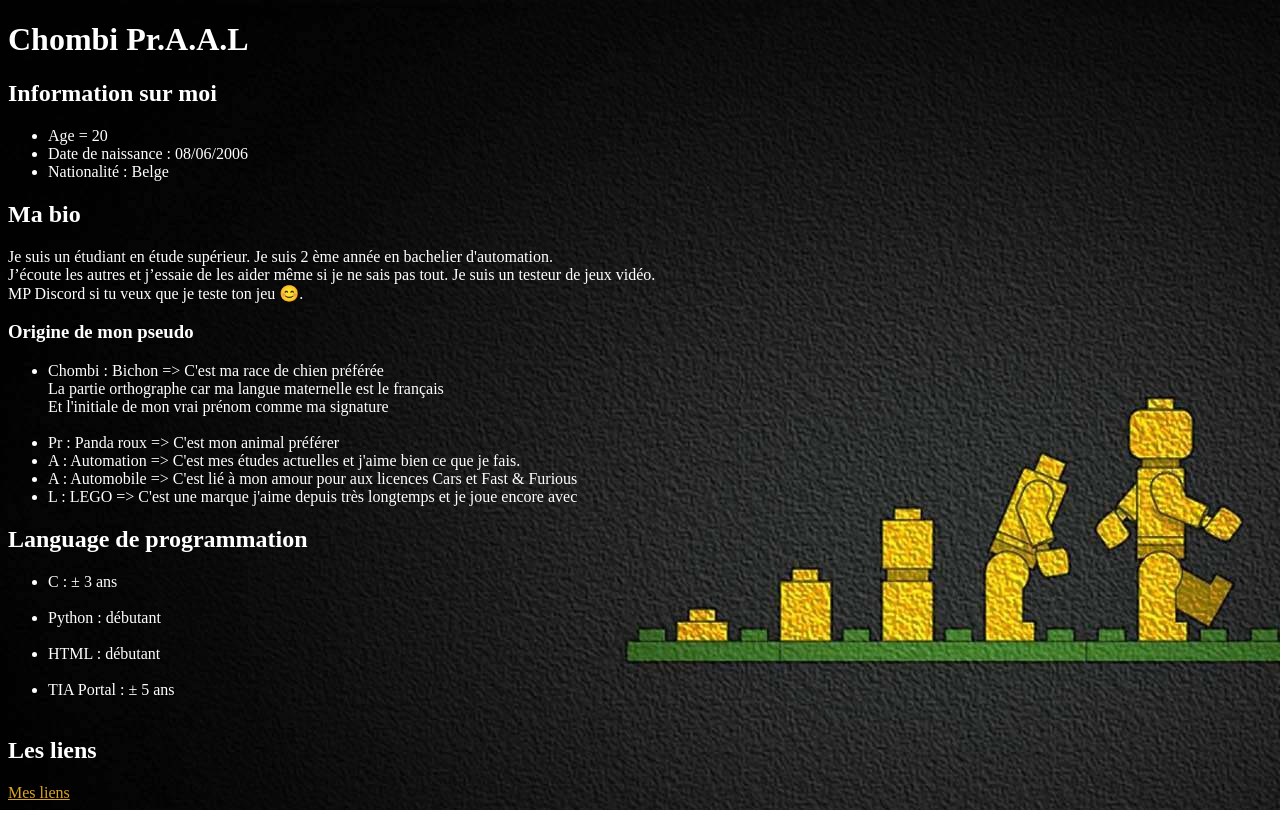
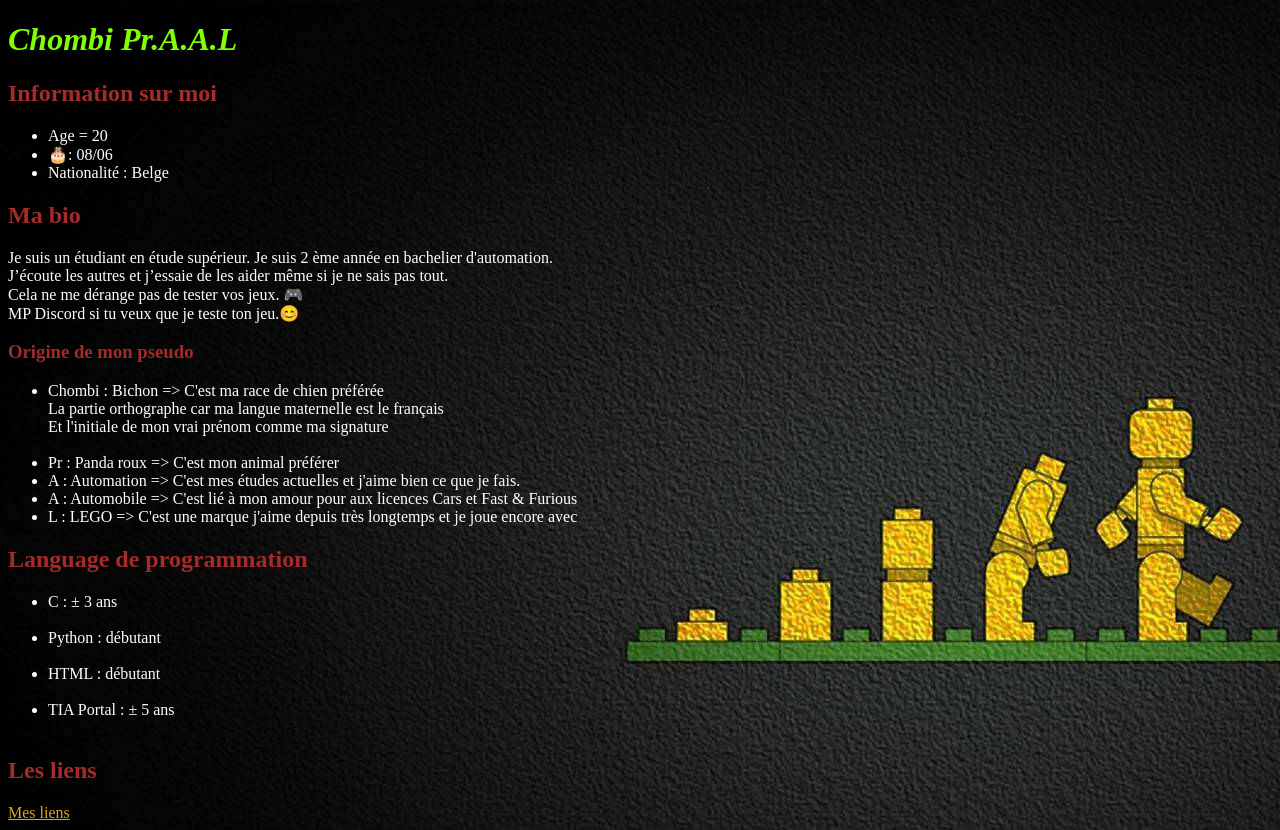
Before and after one commit to ChombiPrAAL/portfolio-html, a plain HTML site: page index.html in a window 1280 px wide. Drawn offline with Linux system fonts and the light colour scheme.

Commit message:
Add files via upload

```diff
--- a/index.html
+++ b/index.html
@@ -12,37 +12,39 @@
 
   <body>
     <header>
-      <h1>Chombi Pr.A.A.L</h1>
+      <h1 id="titre"><em><strong>Chombi Pr.A.A.L</strong></em></h1>
     </header>
 
     <main>
       <section>
-        <h2>Information sur moi</h2>
+        <h2 class="Titre_h2">Information sur moi</h2>
         <ul>
           <li>Age = 20</li>
-          <li>Date de naissance : 08/06/2006</li>
+          <li>🎂: 08/06</li>
           <li>Nationalité : Belge</li>
         </ul>
       </section>
 
       <section>
-        <h2>Ma bio</h2>
+        <h2 class="Titre_h2">Ma bio</h2>
         <article>
           <p>
             Je suis un étudiant en étude supérieur. Je suis 2 ème année en
             bachelier d'automation.
             <br />
             J’écoute les autres et j’essaie de les aider même si je ne sais pas
-            tout. Je suis un testeur de jeux vidéo.
+            tout.
+            <br/>
+            Cela ne me dérange pas de tester vos jeux. 🎮
             <br />
-            MP Discord si tu veux que je teste ton jeu 😊.
+            MP Discord si tu veux que je teste ton jeu.😊
           </p>
         </article>
       </section>
 
 
       <section>
-        <h3>Origine de mon pseudo</h3>
+        <h3 class="Titre_h2">Origine de mon pseudo</h3>
         <ul>
           <li>
             Chombi : Bichon => C'est ma race de chien préférée<br />
@@ -67,7 +69,7 @@
       </section>
 
       <section>
-        <h2>Language de programmation</h2>
+        <h2 class="Titre_h2">Language de programmation</h2>
         <p>
           <ul>
             <li>C : ± 3 ans</li><br/>
@@ -80,7 +82,7 @@
     </main>
 
     <footer>
-      <h2>Les liens</h2>
+      <h2 class="Titre_h2">Les liens</h2>
       <a href="lien.html" class="lien"> Mes liens</a>
 
     </footer>
--- a/style.css
+++ b/style.css
@@ -7,13 +7,24 @@ body {
   color: goldenrod;
 }
 .discord {
-  color: blue;
+  color:#5763ee;
 }
 
 .Page{
   color:crimson;
 }
 
+.Parrainage{
+  color: aqua;
+}
+.Titre_h2{
+  color: brown;
+}
+
+
+#titre{
+  color:chartreuse;
+}
 
 #steam {
   color: blue;
```
Also changed, not shown: lien.html (+5 -7 lines).
